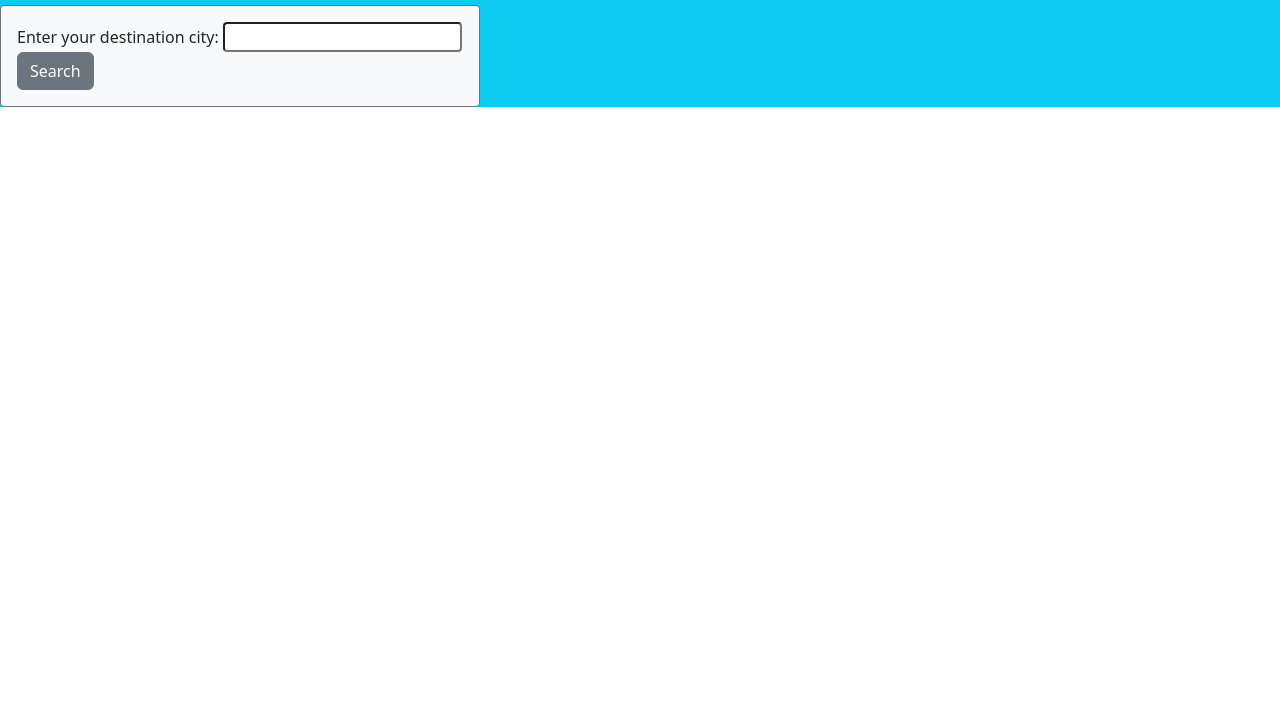
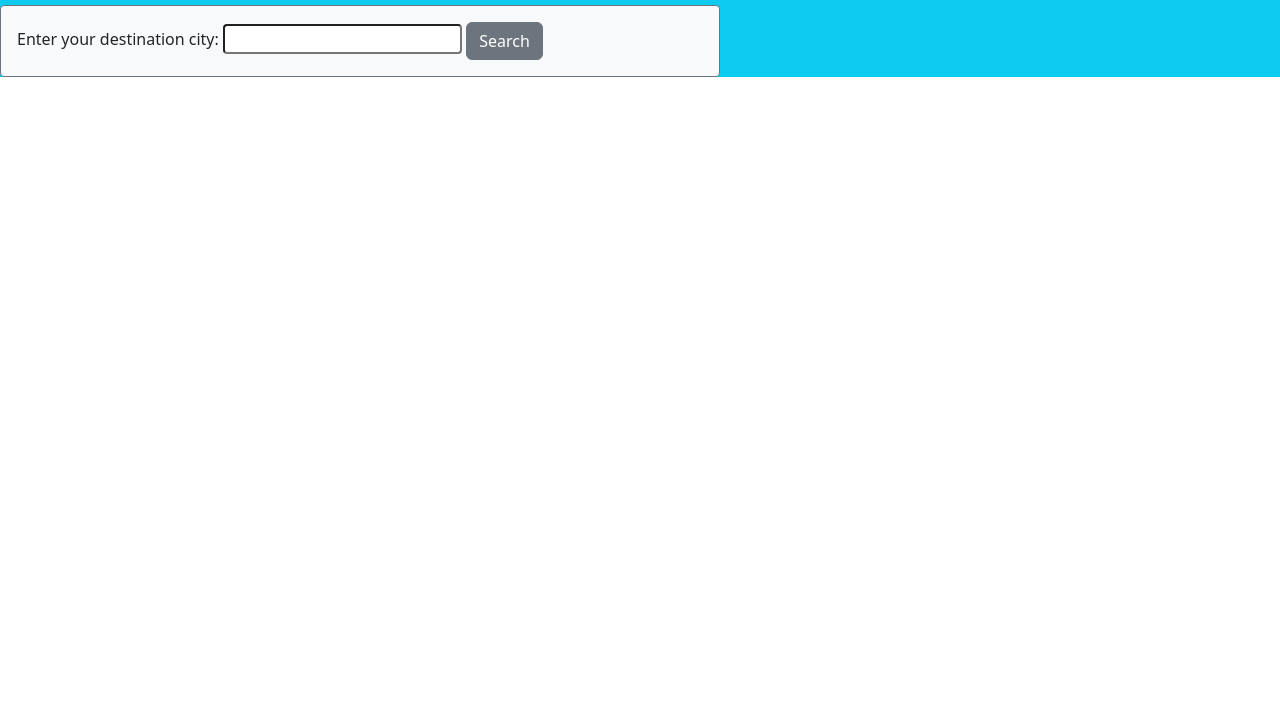
Before and after one commit to EowynStark/Weather-Dashboard, a plain HTML site: page index.html in a window 1280 px wide. Shown: the part 95-800 px from the top of the page. Drawn offline with nearby package versions, Linux system fonts and the light colour scheme.

Commit message:
adjusting code tags in index file

```diff
--- a/index.html
+++ b/index.html
@@ -10,12 +10,13 @@
   <body>
     <div class="text-bg-info mb-3">
         <div class="text-center fs-1 p-3 mb-2">Weather Dashboard</div>
-    <div class="p-3 mb-2 bg-light text-dark rounded-1 border border-secondary " style="width: 30rem;">
+        <div class="p-3 mb-2 bg-light text-dark rounded-1 border border-secondary " style="width: 45rem;">
         <form id="city-search" class="rounded-3">
             <label for="search" class="text-center">Enter your destination city:</label>
             <input type="search" id="search-bar" class="rounded-1">
             <button type="button" id="search-btn" class="btn btn-secondary">Search</button>
         </form>
+        </div>
         <div id="forecast-display"></div>
     </div>
 <script src="https://cdn.jsdelivr.net/npm/bootstrap@5.3.2/dist/js/bootstrap.bundle.min.js"></script>
```
